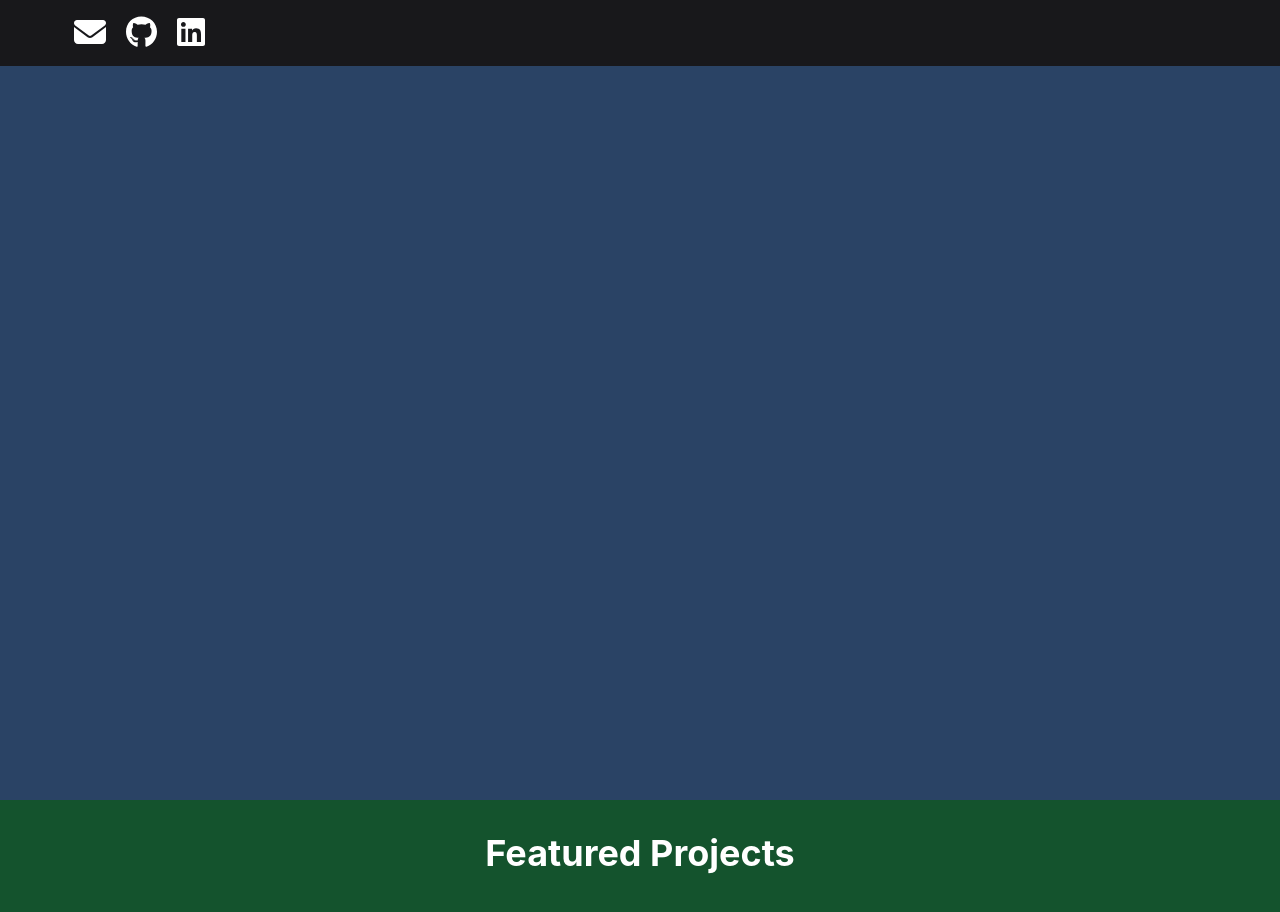
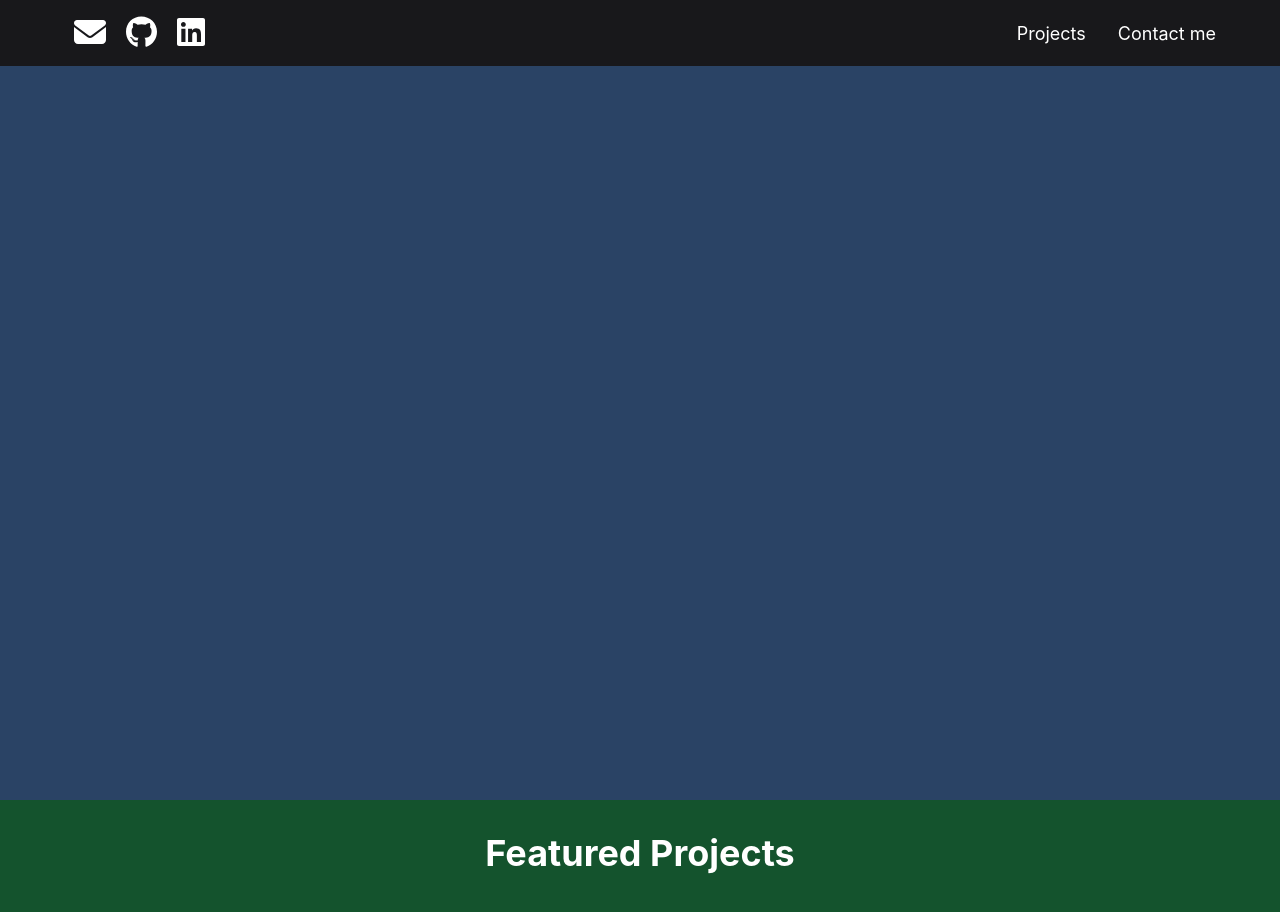
Before and after one commit to lucacasty/portfolio, a React (Create React App) app: page / in a window 1280 px wide. Shown: the top 912 px of the page. Built offline with nearby package versions, Linux system fonts and the light colour scheme.

Commit message:
Adding internal links to header

```diff
--- a/src/components/Header.js
+++ b/src/components/Header.js
@@ -27,8 +27,21 @@ const socials = [
   },
 ];
 
+const internalLinks = [
+  {
+    url: "projects",
+    label: "Projects",
+  },
+  {
+    url: "contactme",
+    label: "Contact me",
+  },
+];
+
 const Header = () => {
-  const handleClick = (anchor) => () => {
+  const handleClick = (anchor) => (event) => {
+    // Prevent default anchor click behavior
+    event.preventDefault();
     const id = `${anchor}-section`;
     const element = document.getElementById(id);
     if (element) {
@@ -73,7 +86,20 @@ const Header = () => {
           </nav>
           <nav>
             <HStack spacing={8}>
-              {/* Add links to Projects and Contact me section */}
+              {internalLinks.map((link, index) => (
+                <a
+                  key={index}
+                  href=""
+                  onClick={handleClick(link.url)}
+                  style={{
+                    textDecoration: "none",
+                    color: "white",
+                    fontSize: "18px",
+                  }}
+                >
+                  {link.label}
+                </a>
+              ))}
             </HStack>
           </nav>
         </HStack>
```
